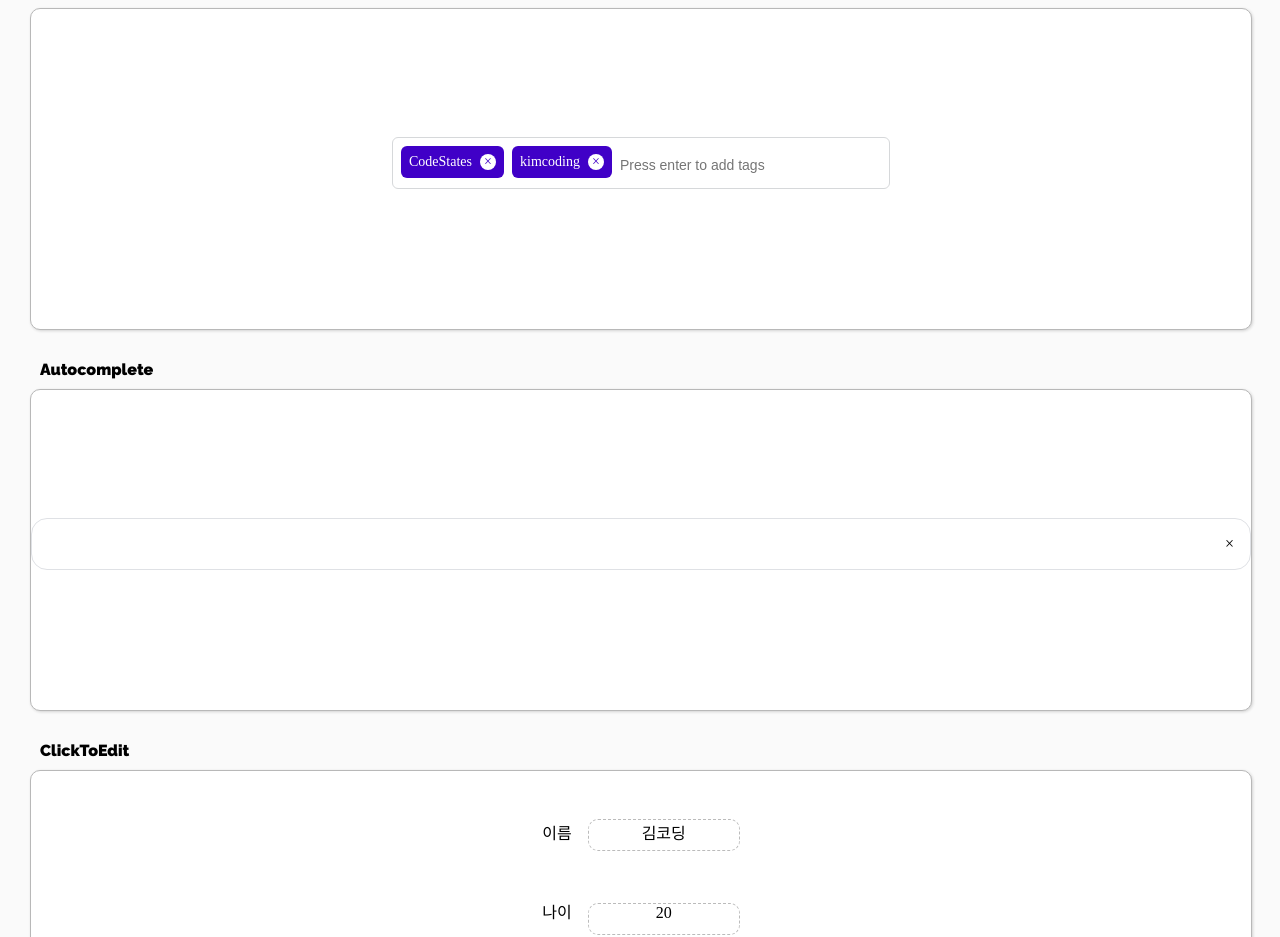
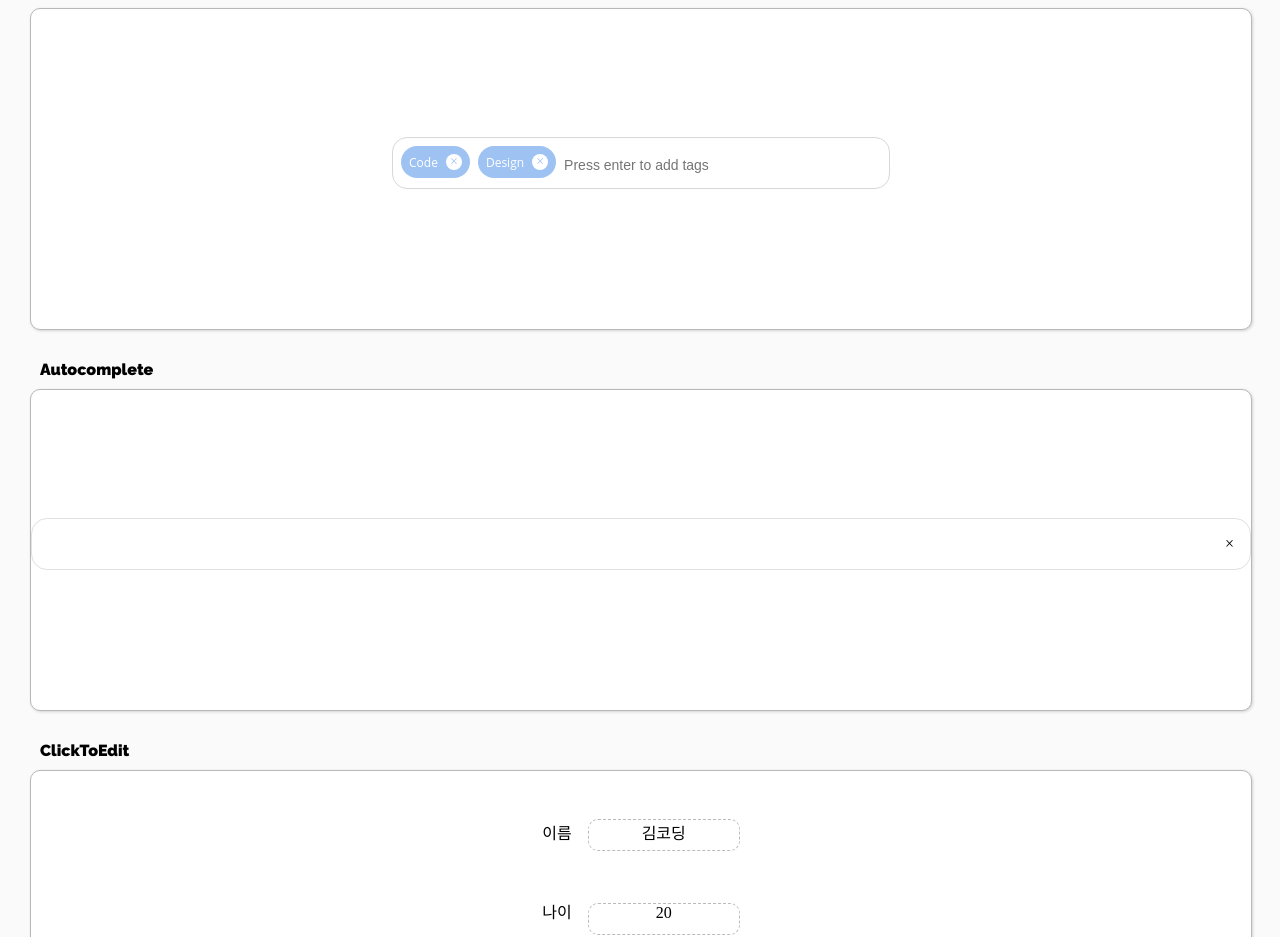
Before and after one commit to ciocio97/today_i_learned, a React (Create React App) app in the folder Education_in_CodeStates/21.09.14 im-sprint-react-custom-component/: page / in a window 1280 px wide. Shown: the part 1260-2197 px from the top of the page. Built offline with nearby package versions, Linux system fonts and the light colour scheme; the HTML template or start-up script is replaced by a standard one.

Commit message:
change style & when input the same value, clear the input box

```diff
--- a/Education_in_CodeStates/21.09.14 im-sprint-react-custom-component/src/components/BareMinimumRequirements/Tag.js
+++ b/Education_in_CodeStates/21.09.14 im-sprint-react-custom-component/src/components/BareMinimumRequirements/Tag.js
@@ -12,7 +12,7 @@ export const TagsInput = styled.div`
   width: 480px;
   padding: 0 8px;
   border: 1px solid rgb(214, 216, 218);
-  border-radius: 6px;
+  border-radius: 15px;
 
   > ul {
     display: flex;
@@ -30,9 +30,13 @@ export const TagsInput = styled.div`
       padding: 0 8px;
       font-size: 14px;
       list-style: none;
-      border-radius: 6px;
+      border-radius: 20px;
       margin: 0 8px 8px 0;
-      background: #4000c7;
+      background: #9EC3F3;
+        > .tag-title {
+          font-family: 'Open Sans', sans-serif;
+          font-size: 12px;
+        }
         > .tag-close-icon {
           display: block;
           width: 16px;
@@ -41,7 +45,7 @@ export const TagsInput = styled.div`
           text-align: center;
           font-size: 14px;
           margin-left: 8px;
-        color: #4000c7;
+          color: #9EC3F3;
           border-radius: 50%;
           background: #fff;
           cursor: pointer;
@@ -58,49 +62,55 @@ export const TagsInput = styled.div`
     :focus {
     outline: transparent;
     }
+
+    // 찾았다 내 사랑
+    &.tag-input {
+      background-color: transparent;
+    }
   }
 
   &:focus-within {
-    border: 1px solid #4000c7;
+    border: 1px solid #9EC3F3;
   }
 
 `;
 
 export const Tag = () => {
-  const initialTags = ['CodeStates', 'kimcoding'];
+
+  const initialTags = ['Code', 'Design'];
 
   const [tags, setTags] = useState(initialTags);
-  const [text, setTexts] = useState('');
+
   const removeTags = (indexToRemove) => {
-    // TODO : 태그를 삭제하는 메소드를 완성하세요.
     setTags(tags.filter((_, idx) => { return idx !== indexToRemove}));
   };
 
-  const addTexts = (event) => {
-    setTexts(event.target.value);
+  // const [text, setTexts] = useState('');
+
+  // const addTexts = (event) => {
+  //   setTexts(event.target.value);
+  // }
+
+  const addTags = (event) => {
+
+    const text = event.target.value;
+    const filtered = tags.filter((el) => el === text);
+
+    if(text !== '' && filtered.length === 0){
+      setTags([...tags, text]);
+      event.target.value = '';
     }
 
-  const addTags = (event) => {
-    // TODO : tags 배열에 새로운 태그를 추가하는 메소드를 완성하세요.
-    // 이 메소드는 태그 추가 외에도 아래 3 가지 기능을 수행할 수 있어야 합니다.
-    // - 이미 입력되어 있는 태그인지 검사하여 이미 있는 태그라면 추가하지 말기
-    // - 아무것도 입력하지 않은 채 Enter 키 입력시 메소드 실행하지 말기
-    // - 태그가 추가되면 input 창 비우기\
+    // if(!tags.includes(text) && text.length !== 0){
+    //   setTags([...tags, text]);
+    //   event.target.value = '';
+    // }
+    // else{
+    //   event.target.value = '';
+    // }
 
-    if(event.key === 'Enter'){
-      if(tags.includes(text)){
-        setTexts('');
-        return;
-      }
-      else if(text.length === 0){
-        return;
-      }
-      else{
-        setTags([...tags, text]);
-        setTexts('');
-        return;
-      }
-    }
+    console.log(text);
+
   }
 
 
@@ -111,25 +121,21 @@ export const Tag = () => {
           {tags.map((tag, index) => (
             <li key={index} className='tag'>
               <span className='tag-title'>{tag}</span>
-              <span className='tag-close-icon' onClick={() => {removeTags(index)}}>
-                {/* TODO :  tag-close-icon이 tag-title 오른쪽에 x 로 표시되도록 하고,
-                            삭제 아이콘을 click 했을 때 removeTags 메소드가 실행되어야 합니다. */}
-                &times;
-              </span>
+              <span className='tag-close-icon' onClick={() => {removeTags(index)}}>&times;</span>
             </li>
           ))}
         </ul>
         <input
           className='tag-input'
           type='text'
-          value={text}
-          onChange={addTexts}
-          onKeyUp={addTags}
+          // value={text}
+          // onChange={addTexts}
+          onKeyUp={(e) => e.key === 'Enter' ? addTags(e) : null}
           // 왜 안될까 1번
           /*onKeyUp={(event) => {
             addTags(event.key);
           }}*/
-          // 왜 안될까 2번
+          // 테스트케이스는 왜 안될까 2번
           /*onKeyUp={addTags}*/
           placeholder='Press enter to add tags'
         />
```
Lines whose indentation alone changed are shown as unchanged.
